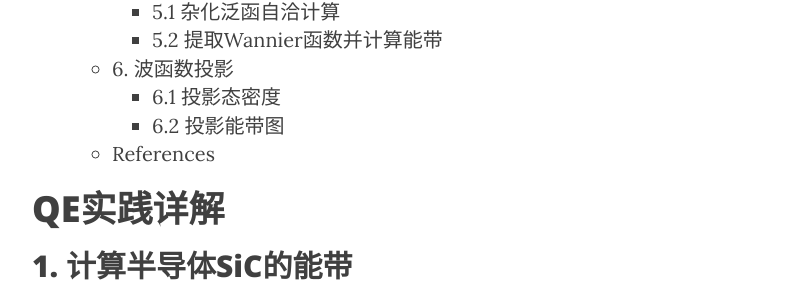
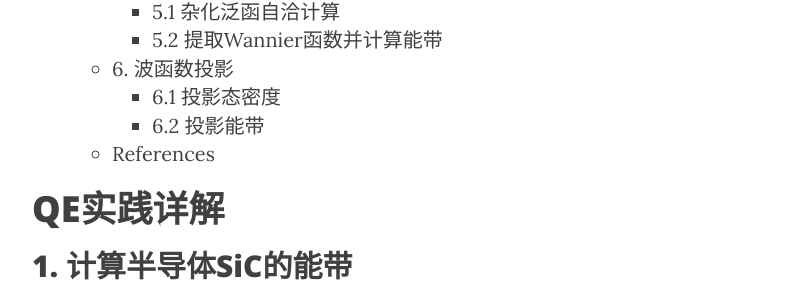
Before and after one commit to yyyu200/DFTbook, a Jekyll site: the page built from _posts/2019-04-01-HandsOn.md, in a window 1280 px wide and 900 px high, scrolled down 582 px. Shown: the part 147-454 px from the top of the window, without its empty margins (233-1041 px from the left). Built offline with Jekyll 4.4.1, drawn with Linux system fonts in a browser that asks for light colours; nearby versions of some CDN libraries; formulas are drawn with MathJax 3; comment, search, counter and statistics services are not loaded; some of the changed text lies outside the part shown.

Commit message:
modify at20190905-16:34:59-aliyun

````diff
--- a/_posts/2019-04-01-HandsOn.md
+++ b/_posts/2019-04-01-HandsOn.md
@@ -1293,7 +1292,7 @@ plt.savefig('pdos.png',dpi=200)
     <img src="../../../../../img/sno_pdos.png" width="1000"/>
 </p>
 
-### 6.2 投影能带图
+### 6.2 投影能带
 在能带计算之后，用projwfc.x生成的sno.projwfc_up文件，可以和bands.x生成的文件bd.dat结合画出各个能带的原子轨道投影，
 能带计算将输入k点设置为：
 ```
````
Also changed, not shown: other parts of _posts/2019-04-01-HandsOn.md (+0 -1 lines).
